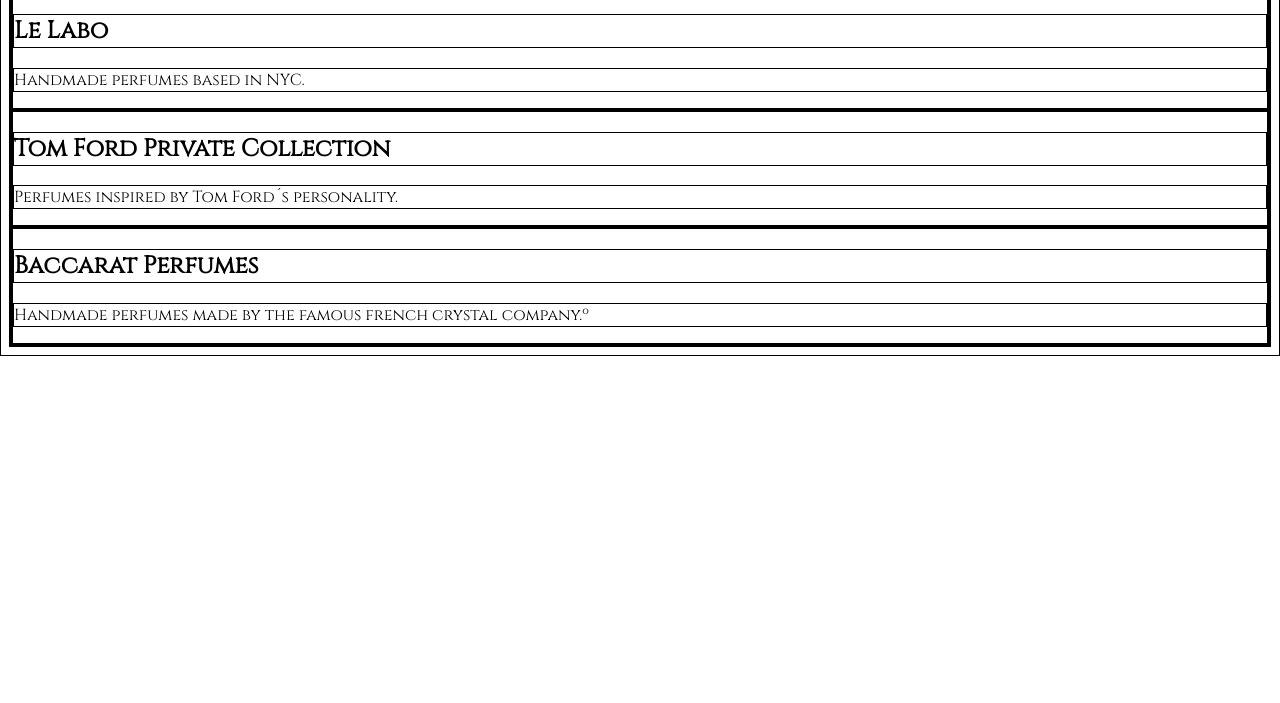
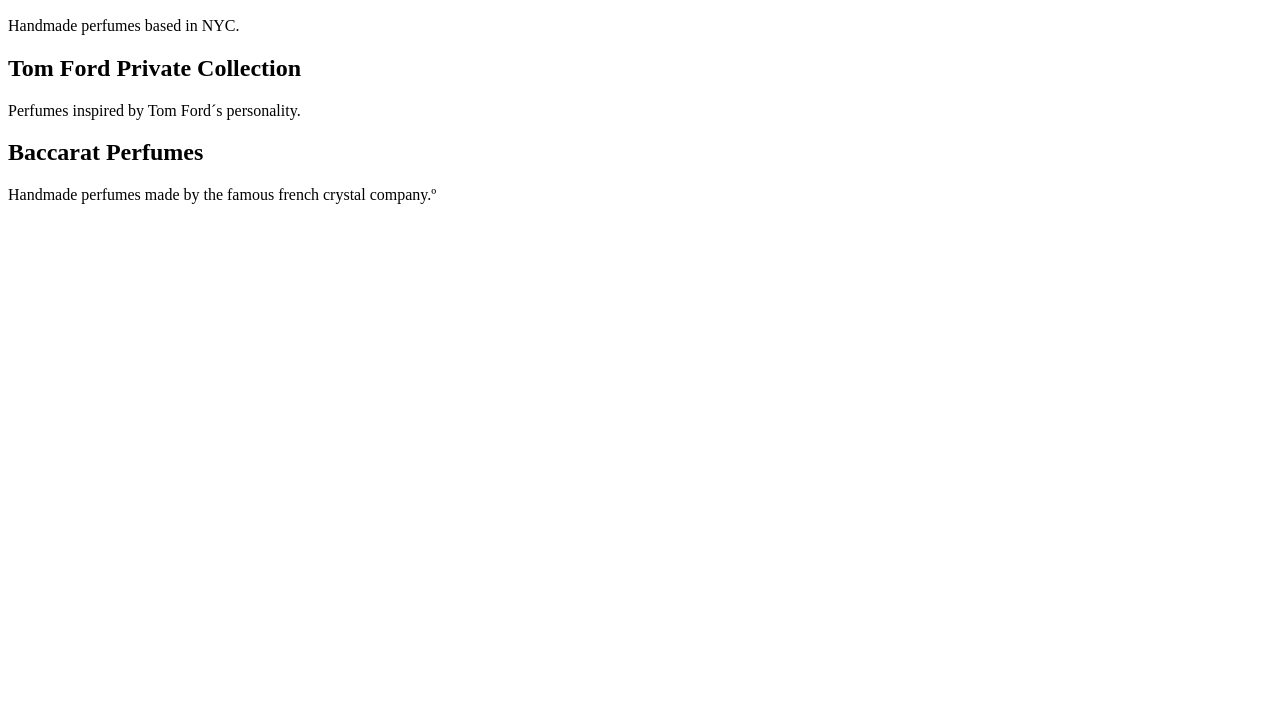
Before and after one commit to betosilva93/Ejercicio-1, a plain HTML site: page index.html in a window 1280 px wide. Shown: the part 97-800 px from the top of the page. Drawn offline with Linux system fonts and the light colour scheme.

Commit message:
Adding style sheet selectors

```diff
--- a/style.css
+++ b/style.css
@@ -1,4 +1,31 @@
-*{
-	border: 1px solid black;
-	font-family: 'Cinzel', serif;
+body{
+
 }
+
+#wrapper{
+
+}
+
+#title{
+
+}
+
+#perfumes{
+
+}
+
+#one{
+
+}
+
+#two{
+
+}
+
+#three{
+
+}
+
+.circle-image{
+
+}
```
